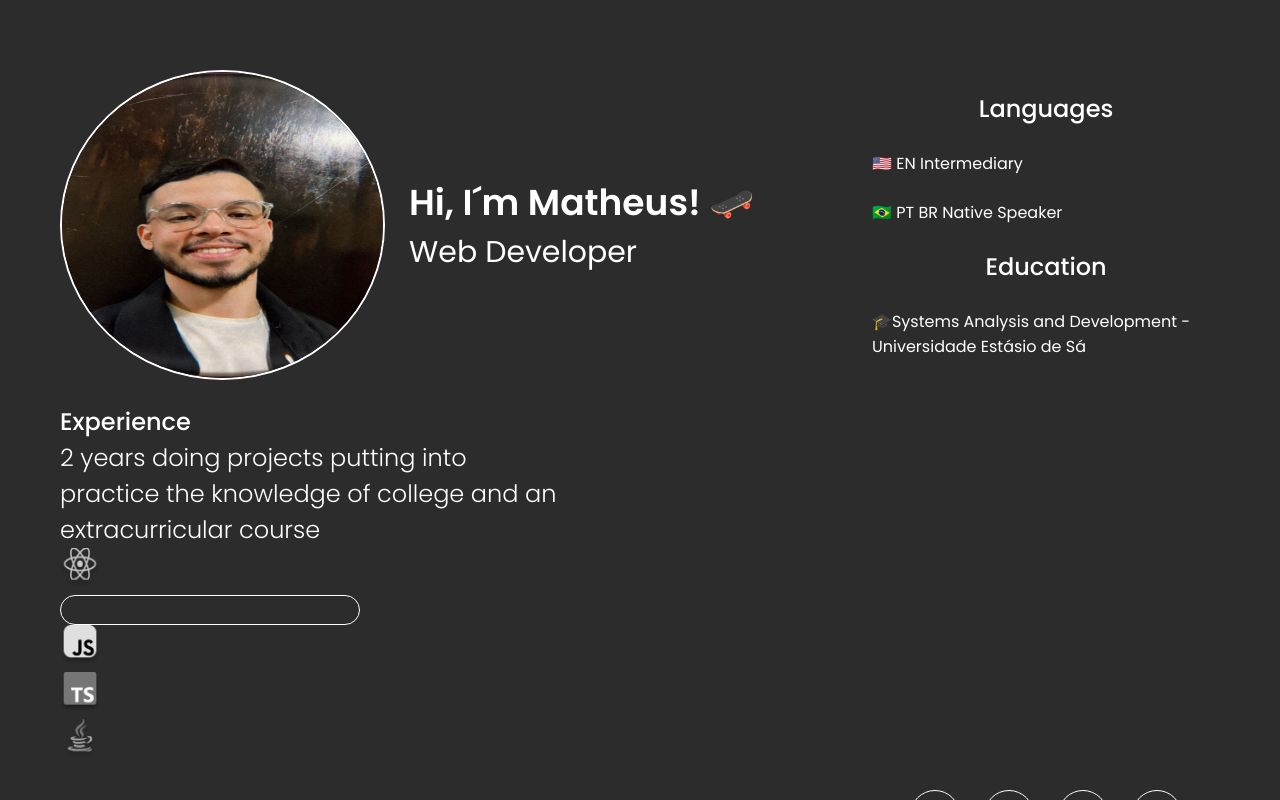
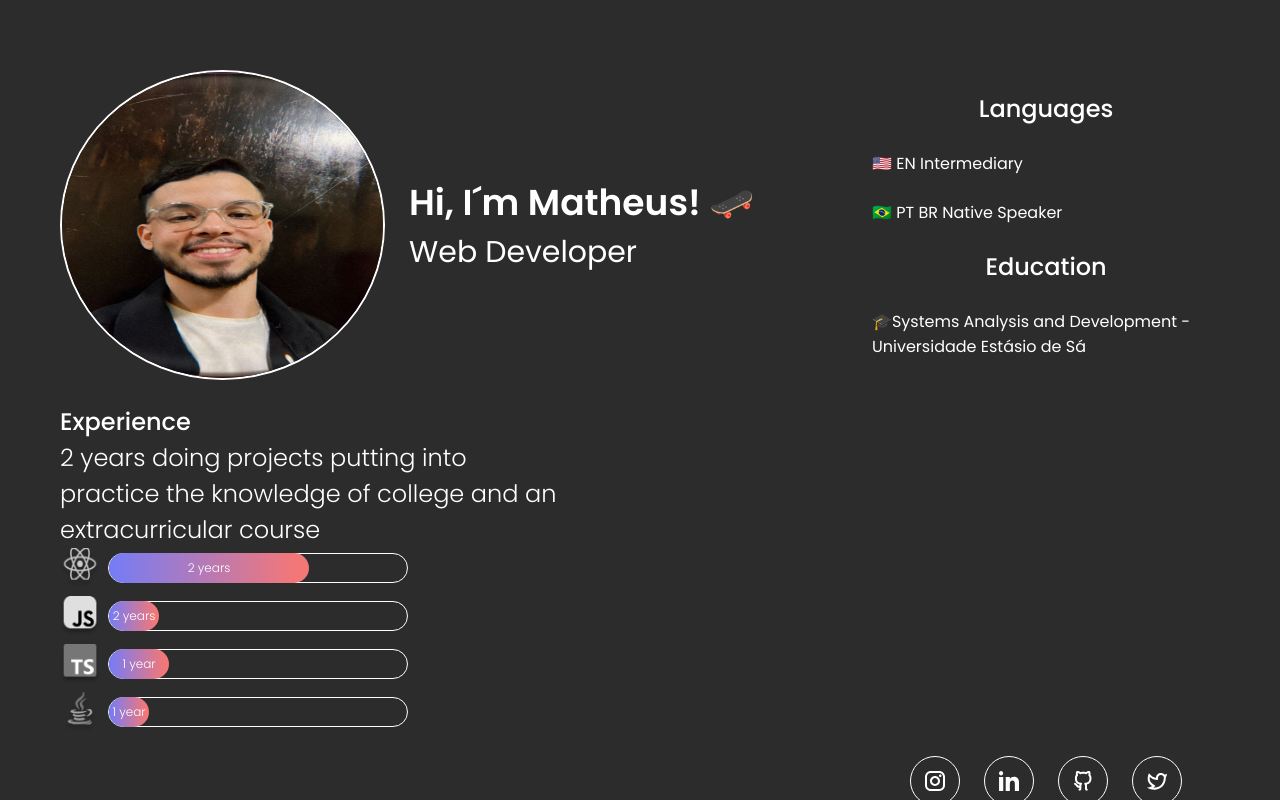
Before and after one commit to mtlouzada/my-portfolio, a Next.js app: page / in a window 1280 px wide. Built offline with nearby package versions, Linux system fonts and the light colour scheme.

Commit message:
feat: experience parte create and text color

```diff
--- a/src/app/components/experience/experience.scss
+++ b/src/app/components/experience/experience.scss
@@ -1,4 +1,4 @@
-.experience{
+.experience {
     display: flex;
     flex-direction: column;
     align-items: center;
@@ -14,16 +14,73 @@
         text-align: center;
     }
 
+    .experience-time {
+        display: flex;
+        align-items: center;
+        justify-content: center;
+        flex-direction: column;
+        gap: 8px;
+    }
+
+    .experience-representation {
+
+        display: flex;
+        align-items: center;
+        justify-content: center;
+        gap: 8px;
+
+
         img {
             filter: grayscale(100%);
         }
 
-    .time-bar {
+        .timeMeasure-bar {
+            display: flex;
+            justify-content: flex-start;
+            align-items: center;
+
             width: 300px;
             height: 30px;
             border-radius: 24px;
             border: 1px solid var(--text-secondary);
+
+
+
+            .time-measure {
+                display: flex;
+                justify-content: center;
+                align-items: center;
+
+                border-radius: 24px;
+                height: 30px;
+                border: 2px solid linear-gradient(90deg, #777cF4 2.62%, #F47777 93.38%);
+                background: linear-gradient(90deg, #777cF4 2.62%, #F47777 93.38%);
+
+                color: var(--text-primary);
+                font-weight: 300;
+                text-align: center;
+                font-size: 12px;
+
+                &.measure-1 {
+                    width: 200px;
                 }
+
+                &.measure-2 {
+                    width: 50px;
+                }
+
+                &.measure-3 {
+                    width: 60px;
+                }
+
+                &.measure-4 {
+                    width: 40px;
+                }
+            }
+
+        }
+    }
+
 
     @media (min-width: 768px) {
         align-items: flex-start;
--- a/src/app/components/experience/experience.tsx
+++ b/src/app/components/experience/experience.tsx
@@ -9,7 +9,8 @@ export function Experience() {
             <SectionTitle text="Experience" />
             <p>2 years doing projects putting into practice the knowledge of college and an extracurricular course</p>
             <div className="experience-time">
-                <div>
+
+                <div className="experience-representation">
                     <Image
                         src="/react-icon.png"
                         alt="React Logo"
@@ -17,12 +18,14 @@ export function Experience() {
                         height={40}
                         priority
                     />
-                    <div className="time-bar">
-                        <div className="time-measure"></div>
+                    <div className="timeMeasure-bar">
+                        <div className="time-measure measure-1">
+                            <span>2 years</span>
+                        </div>
                     </div>
                 </div>
 
-                <div>
+                <div className="experience-representation">
                     <Image
                         src="/js-icon.png"
                         alt="JavaScript Logo"
@@ -30,8 +33,14 @@ export function Experience() {
                         height={40}
                         priority
                     />
+                    <div className="timeMeasure-bar">
+                        <div className="time-measure measure-2">
+                            <span>2 years</span>
+                        </div>
+                    </div>
                 </div>
-                <div>
+
+                <div className="experience-representation">
                     <Image
                         src="/ts-icon.png"
                         alt="TypeScript Logo"
@@ -39,8 +48,14 @@ export function Experience() {
                         height={40}
                         priority
                     />
+                     <div className="timeMeasure-bar">
+                        <div className="time-measure measure-3">
+                            <span>1 year</span>
+                        </div>
+                    </div>
                 </div>
-                <div>
+
+                <div className="experience-representation">
                     <Image
                         src="/Java-icon.png"
                         alt="Java Logo"
@@ -48,7 +63,13 @@ export function Experience() {
                         height={40}
                         priority
                     />
+                     <div className="timeMeasure-bar">
+                        <div className="time-measure measure-4">
+                            <span>1 year</span>
+                        </div>
+                    </div>
                 </div>
+
             </div>
 
         </div>
```
Lines whose indentation alone changed are shown as unchanged.
